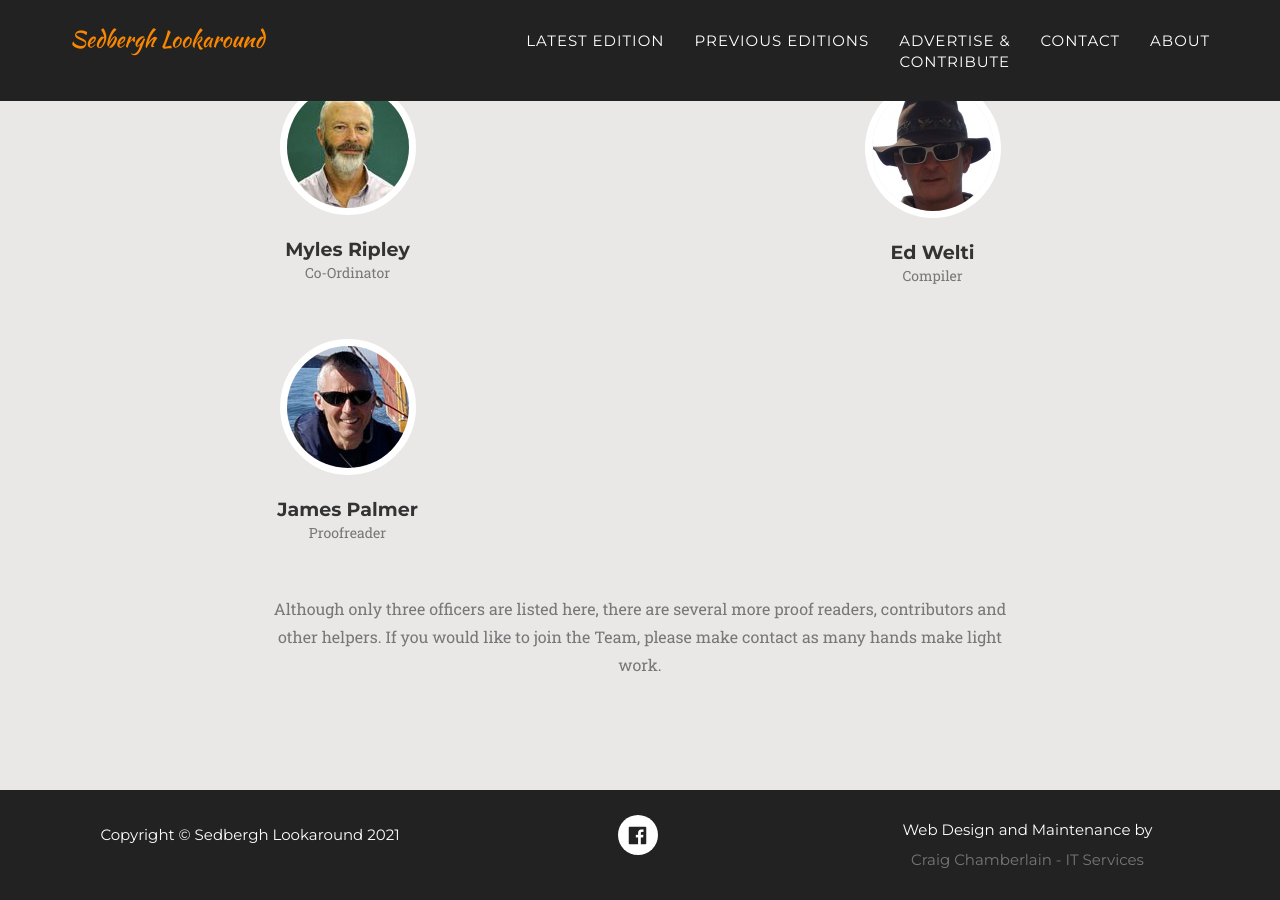
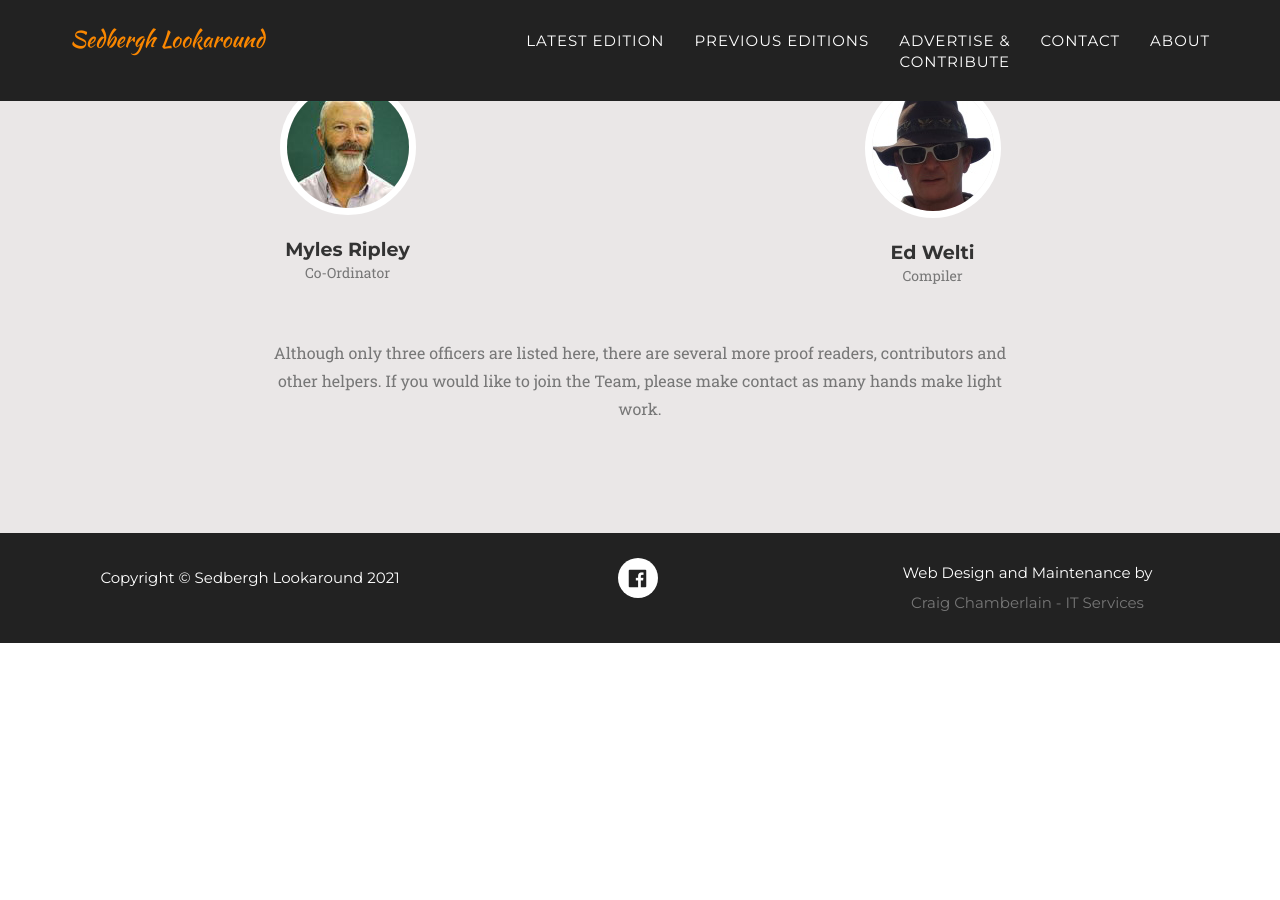
Before and after one commit to sedberghlookaround/sedberghlookaround.github.io, a Jekyll site: the page built from index.html, in a window 1280 px wide and 900 px high, scrolled down 2915 px. Built offline with Jekyll 4.4.1, drawn with Linux system fonts in a browser that asks for light colours; some web fonts are replaced; after the commit the page ends 3558 px from its top, so only the background shows below that.

Commit message:
Update _config.yml

```diff
--- a/_config.yml
+++ b/_config.yml
@@ -12,10 +12,6 @@ people:
 - name: Ed Welti
   pic: 2
   position: Compiler
-- name: James Palmer
-  pic: 3
-  position: Proofreader
-
 
 # Social networks usernames (many more available: google-plus, flickr, dribbble, pinterest, instagram, tumblr, linkedin, etc.)
 social:
```
